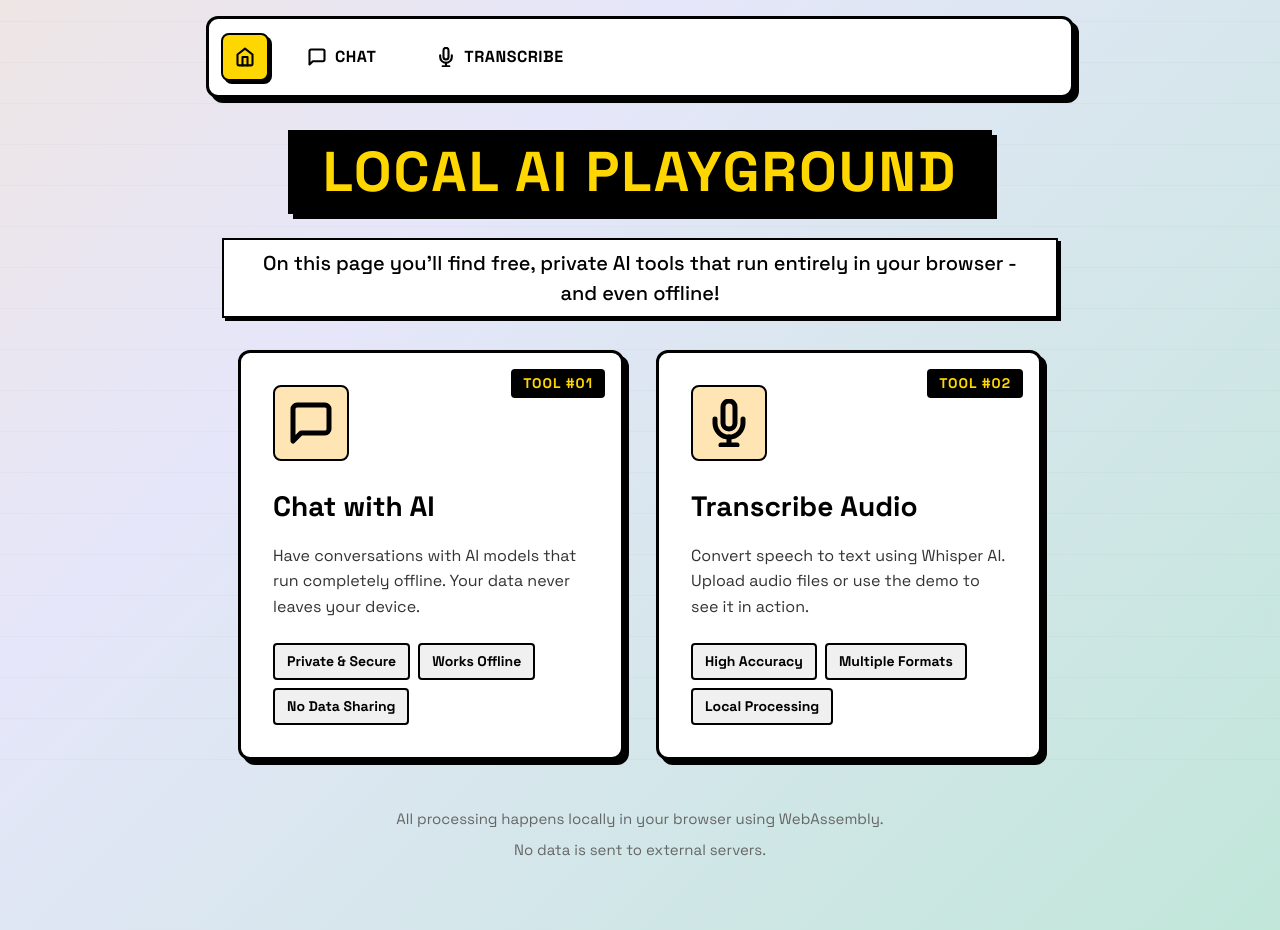
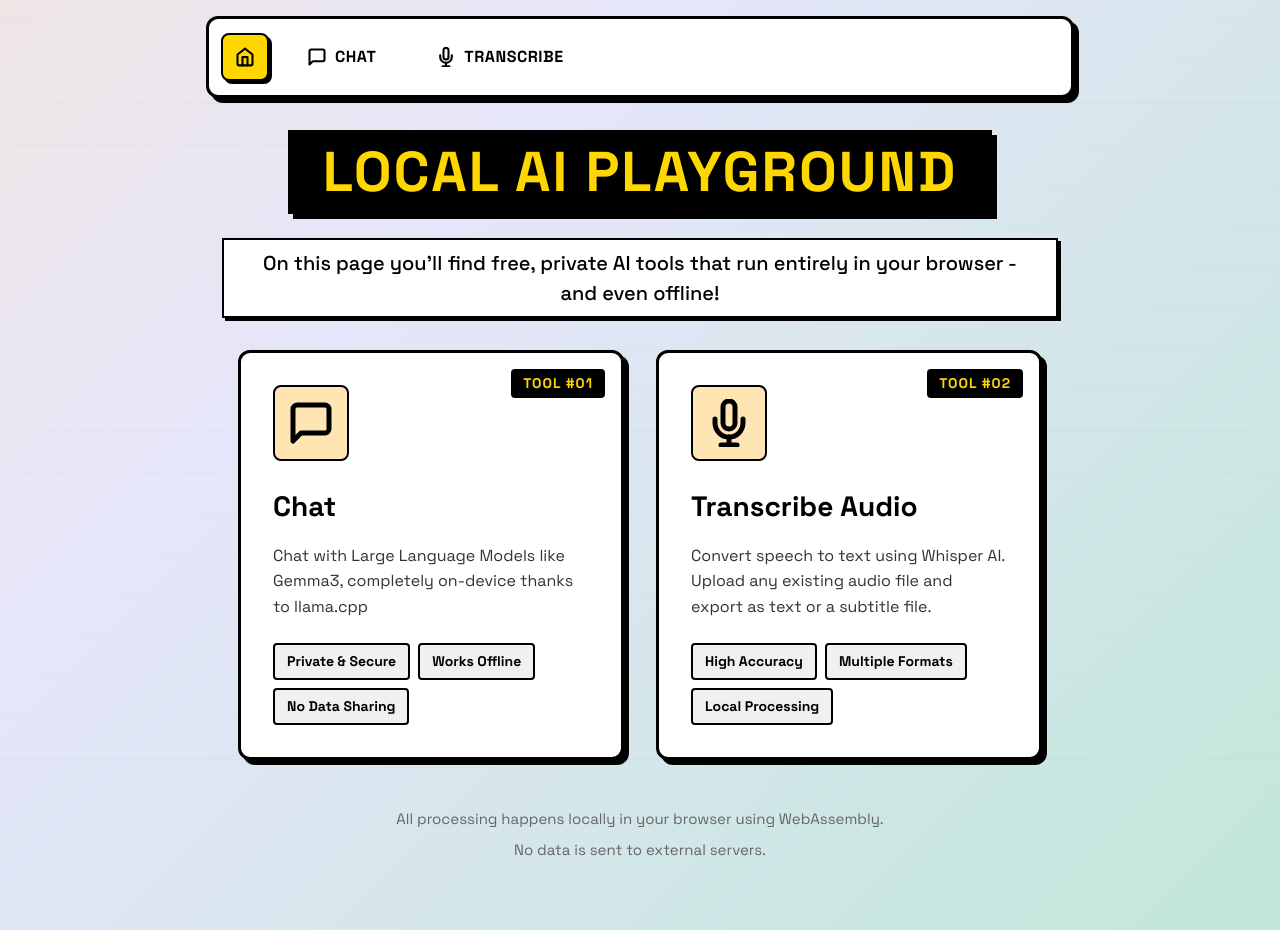
Before and after one commit to khromov/sveltekit-local-ai, a SvelteKit app: page / in a window 1280 px wide. Built offline with nearby package versions, Linux system fonts and the light colour scheme.

Commit message:
Update +page.svelte

```diff
--- a/src/routes/+page.svelte
+++ b/src/routes/+page.svelte
@@ -30,10 +30,9 @@
 							<path d="M21 15a2 2 0 0 1-2 2H7l-4 4V5a2 2 0 0 1 2-2h14a2 2 0 0 1 2 2z"></path>
 						</svg>
 					</div>
-					<h2>Chat with AI</h2>
+					<h2>Chat</h2>
 					<p class="feature-description">
-						Have conversations with AI models that run completely offline. Your data never leaves
-						your device.
+						Chat with Large Language Models like Gemma3, completely on-device thanks to llama.cpp
 					</p>
 					<div class="feature-highlights">
 						<span class="highlight">Private & Secure</span>
@@ -66,8 +65,7 @@
 					</div>
 					<h2>Transcribe Audio</h2>
 					<p class="feature-description">
-						Convert speech to text using Whisper AI. Upload audio files or use the demo to see it in
-						action.
+						Convert speech to text using Whisper AI. Upload any existing audio file and export as text or a subtitle file.
 					</p>
 					<div class="feature-highlights">
 						<span class="highlight">High Accuracy</span>
```
